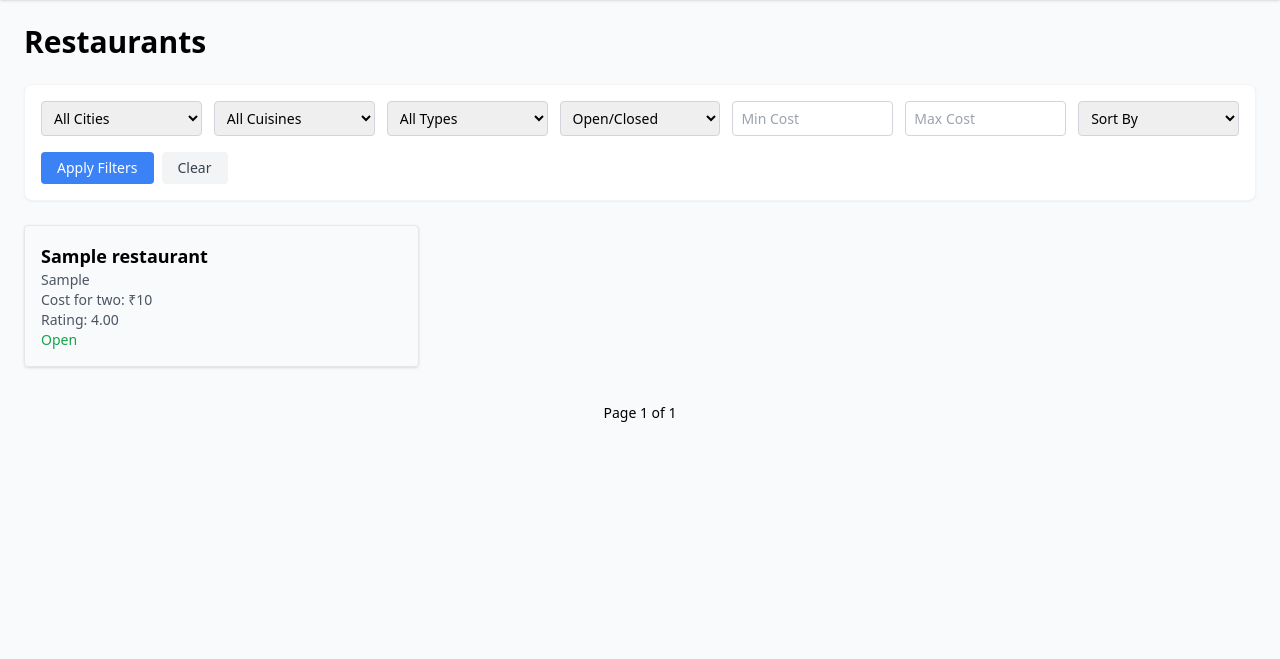
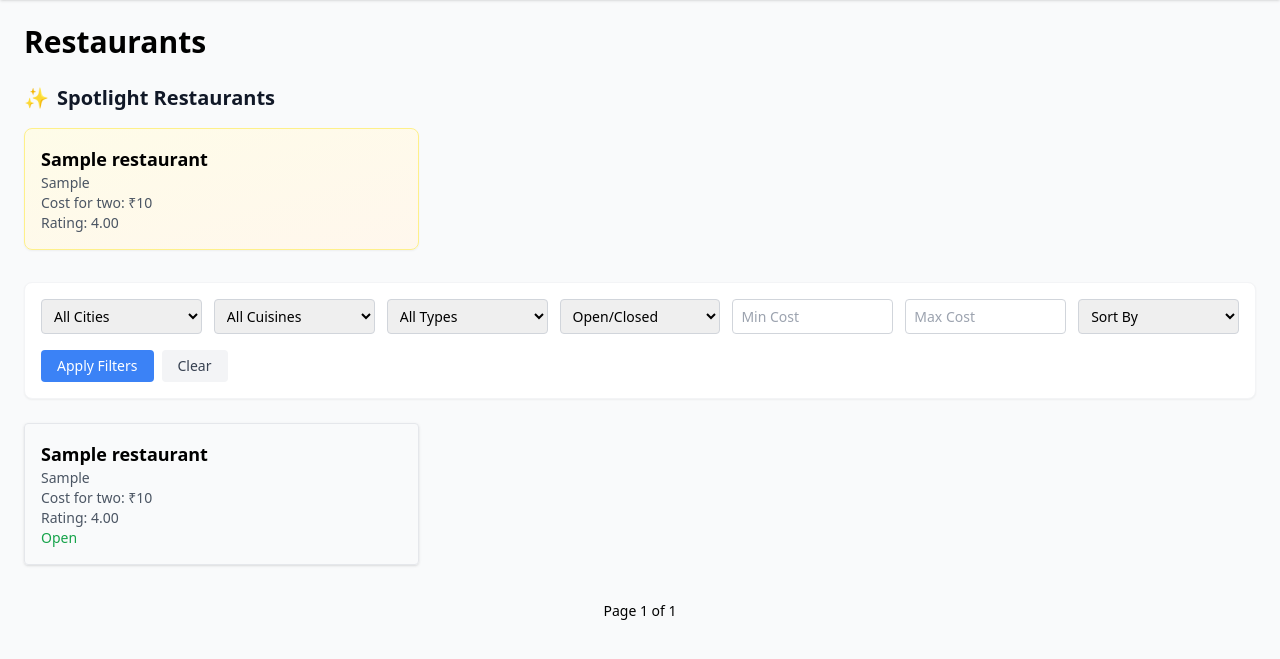
Before and after one commit to swetha580/foodspot-django, a Django app: page /restaurants/ in a window 1280 px wide. Shown: the part 60-719 px from the top of the page. Run offline with Django 5.2, Linux system fonts and the light colour scheme; tables that the repository leaves empty hold one stand-in row (values such as "Sample post"); some libraries are stand-ins or nearby versions.

Commit message:
Add spotlight restaurants section on list page

```diff
--- a/app/templates/app/restaurant_list.html
+++ b/app/templates/app/restaurant_list.html
@@ -2,6 +2,24 @@
 
 {% block content %}
 <h1 class="text-3xl font-bold mb-6">Restaurants</h1>
+
+{% if spotlight_restaurants %}
+<div class="mb-8">
+    <h2 class="text-xl font-bold text-gray-900 mb-4 flex items-center gap-2">
+        <span>✨</span> Spotlight Restaurants
+    </h2>
+    <div class="grid grid-cols-1 sm:grid-cols-2 lg:grid-cols-3 gap-6">
+        {% for restaurant in spotlight_restaurants %}
+        <div class="bg-gradient-to-br from-yellow-50 to-orange-50 border border-yellow-200 rounded-lg shadow-sm p-4">
+            <h3 class="text-lg font-semibold"><a href="{% url 'restaurant_detail' restaurant.pk %}" class="hover:text-blue-600">{{ restaurant.name }}</a></h3>
+            <p class="text-sm text-gray-600">{{ restaurant.city }}</p>
+            <p class="text-sm text-gray-600">Cost for two: ₹{{ restaurant.cost_for_two }}</p>
+            <p class="text-sm text-gray-600">Rating: {{ restaurant.average_rating }}</p>
+        </div>
+        {% endfor %}
+    </div>
+</div>
+{% endif %}
 
 <form method="get" class="bg-white rounded-lg shadow-sm border border-gray-100 p-4 mb-6 grid grid-cols-2 sm:grid-cols-3 lg:grid-cols-7 gap-3">
     <select name="city" class="border border-gray-300 rounded px-2 py-1.5 text-sm">
--- a/app/views/restaurant_views.py
+++ b/app/views/restaurant_views.py
@@ -22,6 +22,8 @@ class RestaurantListView(ListView):
         query_params.pop('page', None)
         context['query_string'] = query_params.urlencode()
 
+        context['spotlight_restaurants'] = Restaurant.objects.filter(is_spotlight=True).order_by('name')
+
         return context
 
 
```
